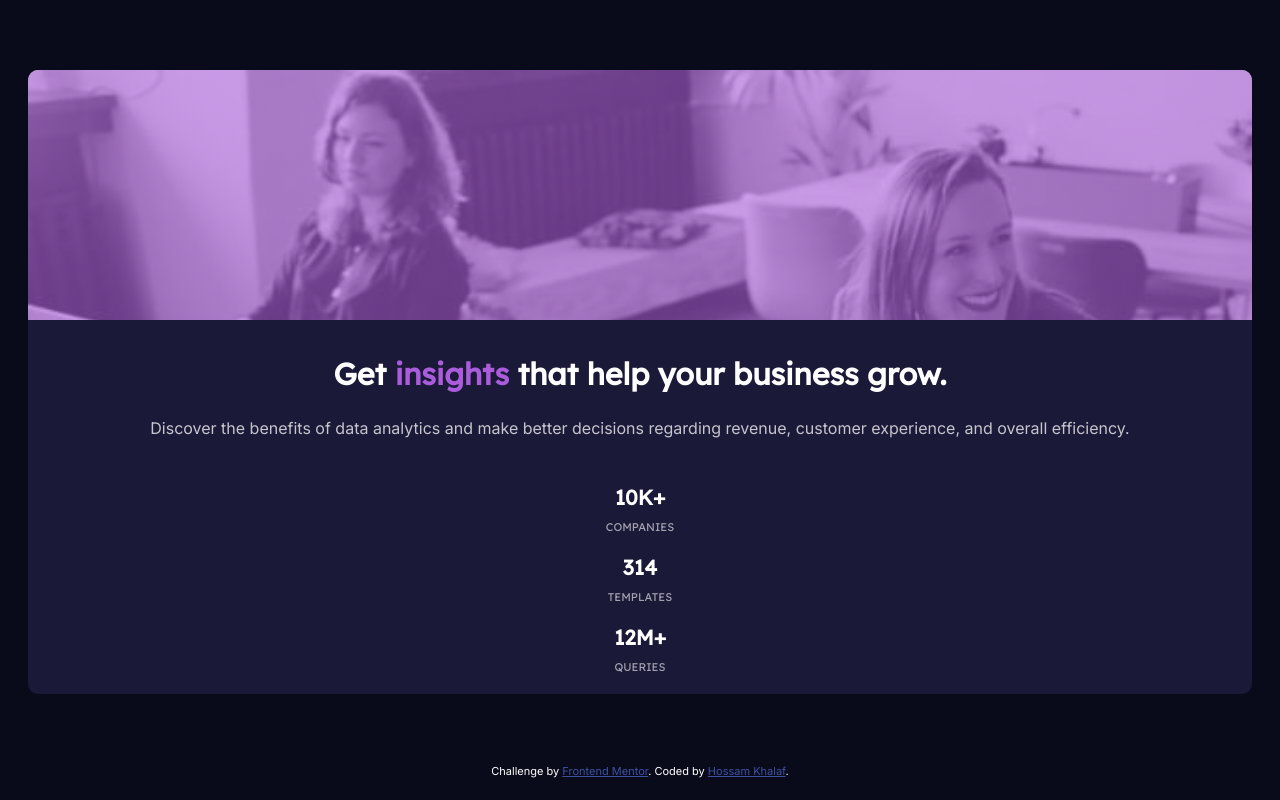
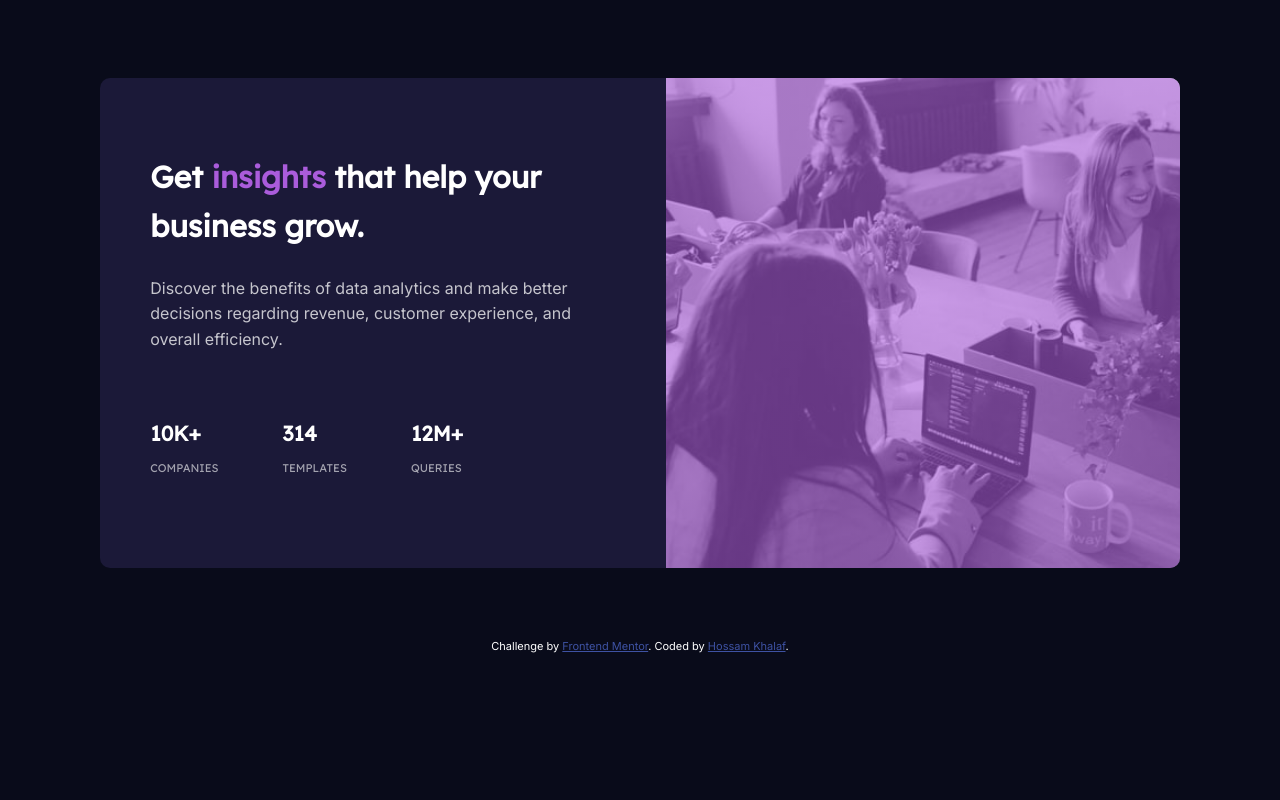
Before and after one commit to hossam-khalaf/stats-card-component, a plain HTML site: page index.html in a window 1280 px wide. Drawn offline with Linux system fonts and the light colour scheme.

Commit message:
larger screens

```diff
--- a/index.html
+++ b/index.html
@@ -30,11 +30,11 @@
 					Discover the benefits of data analytics and make better decisions
 					regarding revenue, customer experience, and overall efficiency.
 				</p>
-			</article>
-			<article class="stats">
-				<div class="row"><span class="num">10k+</span>companies</div>
-				<div class="row"><span class="num">314</span>templates</div>
-				<div class="row"><span class="num">12m+</span>queries</div>
+				<div class="stats">
+					<div class="row"><span class="num">10k+</span>companies</div>
+					<div class="row"><span class="num">314</span>templates</div>
+					<div class="row"><span class="num">12m+</span>queries</div>
+				</div>
 			</article>
 		</section>
 		<div class="attribution">
--- a/style.css
+++ b/style.css
@@ -25,10 +25,14 @@ body {
 	color: var(--White);
 	font: size 15px;
 	font-family: 'Inter', sans-serif;
+	line-height: 1.6;
+	display: grid;
+	place-items: center;
 }
 
 img {
 	max-width: 100%;
+	height: auto;
 }
 
 /* Card */
@@ -51,6 +55,7 @@ img {
 		),
 		url(./images/image-header-mobile.jpg);
 	background-size: cover;
+	background-repeat: no-repeat;
 }
 
 /* Card Content */
@@ -99,6 +104,53 @@ img {
 	font-weight: 700;
 }
 
+/* Bigger screens */
+
+@media (min-width: 768px) {
+	.card {
+		background-color: var(--Dark-desaturated-blue);
+		border-radius: 10px;
+		display: flex;
+		flex-direction: row-reverse;
+		padding: 0;
+	}
+
+	/* Card Header */
+
+	.card-header {
+		height: auto;
+		background: linear-gradient(
+				0deg,
+				hsla(277, 64%, 61%, 0.6),
+				hsla(277, 64%, 61%, 0.6)
+			),
+			url(./images/image-header-desktop.jpg);
+		background-size: cover;
+		background-repeat: no-repeat;
+		flex: 1 1 100%;
+	}
+
+	/* /* Card Content */
+	.card-content {
+		text-align: left;
+		padding: 50px;
+		margin-bottom: 20px;
+		font-family: 'Inter', sans-serif;
+	}
+
+	/* Stats. */
+	.stats {
+		flex-direction: row;
+		justify-content: flex-start;
+		margin-top: 4rem;
+	}
+
+	.row {
+		margin-right: 5vw;
+		align-items: flex-start;
+	}
+}
+
 /* Attribution */
 .attribution {
 	font-size: 11px;
```
Also changed, not shown: screenshot-mobile.png (added), screenshotdesktop.png (added).
